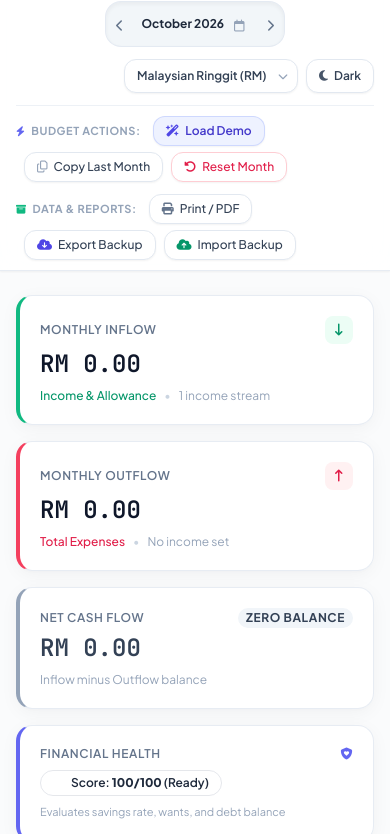
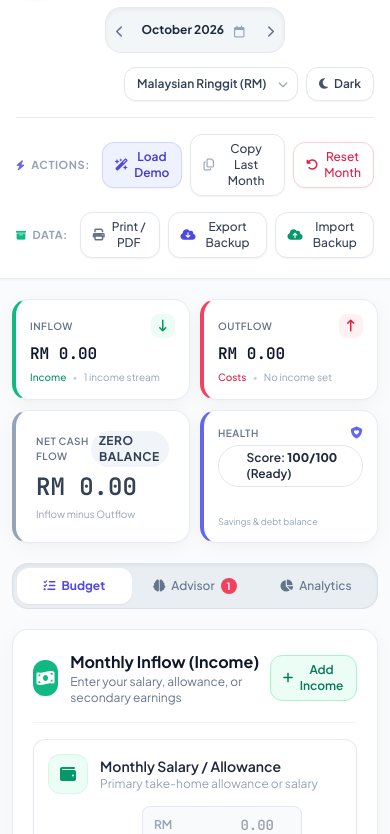
Before and after one commit to henyu0112/budget-calculator, a website: page index.html in a window 390 px wide. Shown: the part 63-897 px from the top of the page. Drawn offline with nearby package versions, Linux system fonts and the light colour scheme.

Commit message:
Enhance mobile phone UI with 2x2 stat cards, mobile segmented view switcher, decimal input keyboards, and expanded header spacing

```diff
--- a/css/styles.css
+++ b/css/styles.css
@@ -91,6 +91,15 @@ input:focus, select:focus, button:focus-visible {
   height: 6px;
 }
 
+.no-scrollbar::-webkit-scrollbar {
+  display: none;
+}
+
+.no-scrollbar {
+  -ms-overflow-style: none;
+  scrollbar-width: none;
+}
+
 ::-webkit-scrollbar-track {
   background: #f1f5f9;
 }
--- a/index.html
+++ b/index.html
@@ -43,7 +43,7 @@
     <div class="max-w-7xl mx-auto px-4 sm:px-6 lg:px-8">
 
       <!-- ROW 1: BRAND, MONTH SELECTOR, & PREFERENCES -->
-      <div class="flex flex-col md:flex-row items-center justify-between py-3 md:py-0 md:h-18 gap-3 md:gap-4">
+      <div class="flex flex-col md:flex-row items-center justify-between pt-4 pb-4 sm:pt-5 sm:pb-6 gap-3.5 md:gap-4">
 
         <!-- App Logo & Title -->
         <div class="flex items-center space-x-3 shrink-0 self-start md:self-auto">
@@ -98,13 +98,13 @@
         </div>
       </div>
 
-      <!-- ROW 2: CATEGORIZED TOOLBAR (BUDGET ACTIONS & DATA REPORTS) -->
-      <div class="py-2.5 border-t border-slate-200/60 dark:border-slate-800/80 flex flex-wrap items-center justify-between gap-3 text-xs">
+      <!-- ROW 2: CATEGORIZED TOOLBAR (EXPANDED SPACING & MOBILE SLIDER) -->
+      <div class="pt-4 pb-4 sm:pt-5 sm:pb-5 border-t border-slate-200/80 dark:border-slate-800 flex flex-col md:flex-row md:items-center justify-between gap-3 text-xs">
 
         <!-- Category 1: Monthly Budget Actions -->
-        <div class="flex items-center space-x-2 flex-wrap gap-y-1.5">
-          <span class="text-[11px] font-bold uppercase tracking-wider text-slate-400 dark:text-slate-500 flex items-center mr-1">
-            <i class="fa-solid fa-bolt text-indigo-500 mr-1.5 text-[10px]"></i> Budget Actions:
+        <div class="flex items-center space-x-2 overflow-x-auto no-scrollbar pb-1 md:pb-0 shrink-0">
+          <span class="text-[11px] font-bold uppercase tracking-wider text-slate-400 dark:text-slate-500 flex items-center mr-1 shrink-0">
+            <i class="fa-solid fa-bolt text-indigo-500 mr-1.5 text-[10px]"></i> Actions:
           </span>
 
           <!-- Load Demo -->
@@ -127,9 +127,9 @@
         </div>
 
         <!-- Category 2: Data, Backup & Reports (Separated into its own category) -->
-        <div class="flex items-center space-x-2 flex-wrap gap-y-1.5">
-          <span class="text-[11px] font-bold uppercase tracking-wider text-slate-400 dark:text-slate-500 flex items-center mr-1">
-            <i class="fa-solid fa-box-archive text-emerald-500 mr-1.5 text-[10px]"></i> Data & Reports:
+        <div class="flex items-center space-x-2 overflow-x-auto no-scrollbar pb-1 md:pb-0 shrink-0">
+          <span class="text-[11px] font-bold uppercase tracking-wider text-slate-400 dark:text-slate-500 flex items-center mr-1 shrink-0">
+            <i class="fa-solid fa-box-archive text-emerald-500 mr-1.5 text-[10px]"></i> Data:
           </span>
 
           <!-- Print / PDF -->
@@ -158,79 +158,98 @@
   </header>
 
   <!-- MAIN CONTAINER -->
-  <main class="max-w-7xl mx-auto px-4 sm:px-6 lg:px-8 py-6 sm:py-8 flex-1 w-full space-y-6 sm:space-y-8">
+  <main class="max-w-7xl mx-auto px-3 sm:px-6 lg:px-8 py-5 sm:py-8 flex-1 w-full space-y-5 sm:space-y-8">
 
-    <!-- TOP OVERVIEW SUMMARY CARDS -->
-    <section class="grid grid-cols-1 sm:grid-cols-2 lg:grid-cols-4 gap-4 sm:gap-5">
+    <!-- TOP OVERVIEW SUMMARY CARDS (2x2 on Mobile, 4x1 on Desktop) -->
+    <section class="grid grid-cols-2 lg:grid-cols-4 gap-2.5 sm:gap-4 lg:gap-5">
 
       <!-- Inflow Card -->
-      <div class="glass-panel card-shadow rounded-2xl p-5 border-l-4 border-l-emerald-500 relative overflow-hidden">
-        <div class="flex items-center justify-between text-slate-500 dark:text-slate-400 text-xs font-semibold uppercase tracking-wider mb-1">
-          <span>Monthly Inflow</span>
-          <span class="w-7 h-7 rounded-lg bg-emerald-50 dark:bg-emerald-950/60 text-emerald-600 dark:text-emerald-400 flex items-center justify-center">
-            <i class="fa-solid fa-arrow-down-long"></i>
+      <div class="glass-panel card-shadow rounded-2xl p-3.5 sm:p-5 border-l-4 border-l-emerald-500 relative overflow-hidden">
+        <div class="flex items-center justify-between text-slate-500 dark:text-slate-400 text-[10px] sm:text-xs font-semibold uppercase tracking-wider mb-1">
+          <span>Inflow</span>
+          <span class="w-6 h-6 sm:w-7 sm:h-7 rounded-lg bg-emerald-50 dark:bg-emerald-950/60 text-emerald-600 dark:text-emerald-400 flex items-center justify-center">
+            <i class="fa-solid fa-arrow-down-long text-xs sm:text-sm"></i>
           </span>
         </div>
-        <div id="statTotalIncome" class="text-2xl sm:text-3xl font-bold font-mono-numbers text-slate-900 dark:text-white mt-1">RM 0.00</div>
-        <div class="flex items-center space-x-2 mt-2">
-          <span class="text-xs text-emerald-600 dark:text-emerald-400 font-medium">Income & Allowance</span>
-          <span class="text-xs text-slate-300 dark:text-slate-600">•</span>
-          <span id="statIncomeSubtext" class="text-xs text-slate-400 dark:text-slate-400">1 stream</span>
+        <div id="statTotalIncome" class="text-base sm:text-2xl lg:text-3xl font-bold font-mono-numbers text-slate-900 dark:text-white mt-1 truncate">RM 0.00</div>
+        <div class="flex items-center space-x-1.5 mt-1 sm:mt-2 text-[10px] sm:text-xs truncate">
+          <span class="text-emerald-600 dark:text-emerald-400 font-medium truncate">Income</span>
+          <span class="text-slate-300 dark:text-slate-600">•</span>
+          <span id="statIncomeSubtext" class="text-slate-400 dark:text-slate-400 truncate">1 stream</span>
         </div>
       </div>
 
       <!-- Outflow Card -->
-      <div class="glass-panel card-shadow rounded-2xl p-5 border-l-4 border-l-rose-500 relative overflow-hidden">
-        <div class="flex items-center justify-between text-slate-500 dark:text-slate-400 text-xs font-semibold uppercase tracking-wider mb-1">
-          <span>Monthly Outflow</span>
-          <span class="w-7 h-7 rounded-lg bg-rose-50 dark:bg-rose-950/60 text-rose-600 dark:text-rose-400 flex items-center justify-center">
-            <i class="fa-solid fa-arrow-up-long"></i>
+      <div class="glass-panel card-shadow rounded-2xl p-3.5 sm:p-5 border-l-4 border-l-rose-500 relative overflow-hidden">
+        <div class="flex items-center justify-between text-slate-500 dark:text-slate-400 text-[10px] sm:text-xs font-semibold uppercase tracking-wider mb-1">
+          <span>Outflow</span>
+          <span class="w-6 h-6 sm:w-7 sm:h-7 rounded-lg bg-rose-50 dark:bg-rose-950/60 text-rose-600 dark:text-rose-400 flex items-center justify-center">
+            <i class="fa-solid fa-arrow-up-long text-xs sm:text-sm"></i>
           </span>
         </div>
-        <div id="statTotalExpenses" class="text-2xl sm:text-3xl font-bold font-mono-numbers text-slate-900 dark:text-white mt-1">RM 0.00</div>
-        <div class="flex items-center space-x-2 mt-2">
-          <span class="text-xs text-rose-600 dark:text-rose-400 font-medium">Total Expenses</span>
-          <span class="text-xs text-slate-300 dark:text-slate-600">•</span>
-          <span id="statExpenseSubtext" class="text-xs text-slate-400 dark:text-slate-400">0% of income</span>
+        <div id="statTotalExpenses" class="text-base sm:text-2xl lg:text-3xl font-bold font-mono-numbers text-slate-900 dark:text-white mt-1 truncate">RM 0.00</div>
+        <div class="flex items-center space-x-1.5 mt-1 sm:mt-2 text-[10px] sm:text-xs truncate">
+          <span class="text-rose-600 dark:text-rose-400 font-medium truncate">Costs</span>
+          <span class="text-slate-300 dark:text-slate-600">•</span>
+          <span id="statExpenseSubtext" class="text-slate-400 dark:text-slate-400 truncate">0% spent</span>
         </div>
       </div>
 
       <!-- Net Balance / Cash Flow Card -->
-      <div id="balanceStatCard" class="glass-panel card-shadow rounded-2xl p-5 border-l-4 border-l-indigo-500 relative overflow-hidden">
-        <div class="flex items-center justify-between text-slate-500 dark:text-slate-400 text-xs font-semibold uppercase tracking-wider mb-1">
+      <div id="balanceStatCard" class="glass-panel card-shadow rounded-2xl p-3.5 sm:p-5 border-l-4 border-l-indigo-500 relative overflow-hidden">
+        <div class="flex items-center justify-between text-slate-500 dark:text-slate-400 text-[10px] sm:text-xs font-semibold uppercase tracking-wider mb-1">
           <span>Net Cash Flow</span>
-          <span id="balanceBadge" class="text-xs font-bold px-2 py-0.5 rounded-full bg-slate-100 dark:bg-slate-800 text-slate-700 dark:text-slate-300">Zero Balance</span>
+          <span id="balanceBadge" class="text-[9px] sm:text-xs font-bold px-1.5 py-0.5 rounded-full bg-slate-100 dark:bg-slate-800 text-slate-700 dark:text-slate-300 truncate max-w-[85px] sm:max-w-none">Zero</span>
         </div>
-        <div id="statBalance" class="text-2xl sm:text-3xl font-bold font-mono-numbers text-slate-900 dark:text-white mt-1">RM 0.00</div>
-        <div class="flex items-center space-x-2 mt-2 text-xs text-slate-400 dark:text-slate-500">
-          <span>Inflow minus Outflow balance</span>
+        <div id="statBalance" class="text-base sm:text-2xl lg:text-3xl font-bold font-mono-numbers text-slate-900 dark:text-white mt-1 truncate">RM 0.00</div>
+        <div class="flex items-center space-x-1 mt-1 sm:mt-2 text-[10px] sm:text-xs text-slate-400 dark:text-slate-500 truncate">
+          <span class="truncate">Inflow minus Outflow</span>
         </div>
       </div>
 
       <!-- Financial Health Score Card -->
-      <div class="glass-panel card-shadow rounded-2xl p-5 border-l-4 border-l-indigo-500 relative overflow-hidden flex flex-col justify-between">
+      <div class="glass-panel card-shadow rounded-2xl p-3.5 sm:p-5 border-l-4 border-l-indigo-500 relative overflow-hidden flex flex-col justify-between">
         <div>
-          <div class="flex items-center justify-between text-slate-500 dark:text-slate-400 text-xs font-semibold uppercase tracking-wider mb-1">
-            <span>Financial Health</span>
-            <i class="fa-solid fa-shield-heart text-indigo-500"></i>
+          <div class="flex items-center justify-between text-slate-500 dark:text-slate-400 text-[10px] sm:text-xs font-semibold uppercase tracking-wider mb-1">
+            <span>Health</span>
+            <i class="fa-solid fa-shield-heart text-indigo-500 text-xs sm:text-sm"></i>
           </div>
-          <div class="mt-2">
-            <span id="healthScoreBadge" class="inline-flex items-center text-xs font-semibold px-3 py-1 rounded-full border bg-emerald-50 dark:bg-emerald-950/70 text-emerald-700 dark:text-emerald-300 border-emerald-200 dark:border-emerald-800">
-              <span class="w-2.5 h-2.5 rounded-full mr-2 bg-emerald-500"></span>
-              Score: <strong>100/100</strong> (Ready)
+          <div class="mt-1">
+            <span id="healthScoreBadge" class="inline-flex items-center text-[10px] sm:text-xs font-semibold px-2 sm:px-3 py-0.5 sm:py-1 rounded-full border bg-emerald-50 dark:bg-emerald-950/70 text-emerald-700 dark:text-emerald-300 border-emerald-200 dark:border-emerald-800">
+              <span class="w-2 h-2 rounded-full mr-1.5 bg-emerald-500"></span>
+              Score: <strong>100/100</strong>
             </span>
           </div>
         </div>
-        <p class="text-[11px] text-slate-400 dark:text-slate-500 mt-2">Evaluates savings rate, wants, and debt balance</p>
+        <p class="text-[9px] sm:text-[11px] text-slate-400 dark:text-slate-500 mt-1 truncate">Savings & debt balance</p>
       </div>
 
     </section>
 
+    <!-- MOBILE VIEW SEGMENTED CONTROLLER (Visible only on mobile screens) -->
+    <div class="lg:hidden">
+      <div class="grid grid-cols-3 gap-1.5 p-1 bg-slate-200/70 dark:bg-slate-800/80 rounded-2xl border border-slate-300/60 dark:border-slate-700 shadow-inner text-xs font-semibold text-center">
+        <button id="mobileTabBudget" type="button" class="mobile-tab-btn py-2.5 rounded-xl bg-white dark:bg-slate-700 text-indigo-600 dark:text-indigo-400 font-bold shadow-sm transition-all flex items-center justify-center space-x-1.5">
+          <i class="fa-solid fa-list-check text-xs"></i>
+          <span>Budget</span>
+        </button>
+        <button id="mobileTabAdvisor" type="button" class="mobile-tab-btn py-2.5 rounded-xl text-slate-500 dark:text-slate-400 font-medium hover:text-slate-800 dark:hover:text-slate-200 transition-all flex items-center justify-center space-x-1.5 relative">
+          <i class="fa-solid fa-brain text-xs"></i>
+          <span>Advisor</span>
+          <span id="mobileAdvisorBadge" class="hidden text-[10px] px-1.5 py-0.2 rounded-full bg-rose-500 text-white font-bold ml-1"></span>
+        </button>
+        <button id="mobileTabCharts" type="button" class="mobile-tab-btn py-2.5 rounded-xl text-slate-500 dark:text-slate-400 font-medium hover:text-slate-800 dark:hover:text-slate-200 transition-all flex items-center justify-center space-x-1.5">
+          <i class="fa-solid fa-chart-pie text-xs"></i>
+          <span>Analytics</span>
+        </button>
+      </div>
+    </div>
+
     <!-- MAIN TWO-COLUMN WORKSPACE -->
-    <div class="grid grid-cols-1 lg:grid-cols-12 gap-6 sm:gap-8 items-start">
+    <div class="grid grid-cols-1 lg:grid-cols-12 gap-5 sm:gap-8 items-start">
 
       <!-- LEFT COLUMN: BUDGET INPUTS (7 Columns) -->
-      <div class="lg:col-span-7 space-y-6 sm:space-y-8">
+      <div id="budgetInputsColumn" class="lg:col-span-7 space-y-5 sm:space-y-8">
 
         <!-- SECTION 1: INFLOW / INCOME -->
         <section class="glass-panel card-shadow rounded-2xl p-5 sm:p-6 border border-slate-200/80 dark:border-slate-800">
@@ -324,7 +343,7 @@
                   <label class="block text-xs font-semibold text-slate-600 dark:text-slate-400 mb-1">Estimated Amount</label>
                   <div class="relative">
                     <span class="currency-label-display absolute inset-y-0 left-0 pl-3 flex items-center text-slate-400 dark:text-slate-500 text-xs font-semibold pointer-events-none">RM</span>
-                    <input type="number" step="any" min="0" id="customAmountInput" placeholder="0.00" required
+                    <input type="number" step="any" min="0" inputmode="decimal" id="customAmountInput" placeholder="0.00" required
                       class="w-full pl-11 pr-3 py-2 text-right font-mono-numbers text-xs sm:text-sm font-medium bg-white dark:bg-slate-900 text-slate-900 dark:text-white border border-slate-300 dark:border-slate-700 rounded-xl focus:border-indigo-500 focus:ring-2 focus:ring-indigo-100 dark:focus:ring-indigo-950 transition-all">
                   </div>
                 </div>
@@ -360,10 +379,10 @@
 
 
       <!-- RIGHT COLUMN: SMART ADVISOR & CHARTS (5 Columns) -->
-      <div class="lg:col-span-5 space-y-6 sm:space-y-8">
+      <div id="analyticsColumn" class="lg:col-span-5 space-y-5 sm:space-y-8">
 
         <!-- CARD 1: SMART FINANCIAL ADVISOR & SUGGESTIONS -->
-        <section class="glass-panel card-shadow rounded-2xl p-5 sm:p-6 border border-slate-200/80 dark:border-slate-800">
+        <section id="advisorCardSection" class="glass-panel card-shadow rounded-2xl p-5 sm:p-6 border border-slate-200/80 dark:border-slate-800">
           <div class="flex items-center justify-between pb-4 border-b border-slate-100 dark:border-slate-800 mb-4">
             <div class="flex items-center space-x-3">
               <div class="w-9 h-9 rounded-xl bg-gradient-to-tr from-amber-500 to-rose-500 text-white flex items-center justify-center shadow-sm">
@@ -388,7 +407,7 @@
 
 
         <!-- CARD 2: VISUAL ANALYTICS & CHARTS -->
-        <section class="glass-panel card-shadow rounded-2xl p-5 sm:p-6 border border-slate-200/80 dark:border-slate-800">
+        <section id="chartsCardSection" class="glass-panel card-shadow rounded-2xl p-5 sm:p-6 border border-slate-200/80 dark:border-slate-800">
 
           <!-- Chart Header & Switcher Tabs -->
           <div class="flex flex-col sm:flex-row sm:items-center justify-between gap-3 pb-4 border-b border-slate-100 dark:border-slate-800 mb-4">
--- a/js/app.js
+++ b/js/app.js
@@ -32,6 +32,7 @@ class BudgetApp {
       { code: 'IDR', symbol: 'Rp', name: 'Indonesian Rupiah (Rp)' }
     ];
 
+    this.activeMobileTab = 'budget';
     this.theme = this.initTheme();
     this.data = this.loadFromStorage();
     this.init();
@@ -145,6 +146,7 @@ class BudgetApp {
     this.renderMonthSelector();
     this.renderAll();
     this.attachEventListeners();
+    this.switchMobileTab('budget');
   }
 
   formatMoney(num) {
@@ -327,6 +329,69 @@ class BudgetApp {
         this.renderAll();
       }
     });
+
+    // Mobile Segmented Tab Navigation
+    document.getElementById('mobileTabBudget')?.addEventListener('click', () => this.switchMobileTab('budget'));
+    document.getElementById('mobileTabAdvisor')?.addEventListener('click', () => this.switchMobileTab('advisor'));
+    document.getElementById('mobileTabCharts')?.addEventListener('click', () => this.switchMobileTab('charts'));
+
+    // Handle responsive layout on resize / orientation change
+    window.addEventListener('resize', () => {
+      this.switchMobileTab(this.activeMobileTab);
+    });
+  }
+
+  /**
+   * Switch active view on mobile devices (Budget, Advisor, Analytics)
+   */
+  switchMobileTab(tab) {
+    this.activeMobileTab = tab;
+    const isMobile = window.innerWidth < 1024;
+
+    const budgetBtn = document.getElementById('mobileTabBudget');
+    const advisorBtn = document.getElementById('mobileTabAdvisor');
+    const chartsBtn = document.getElementById('mobileTabCharts');
+
+    const setActive = (btn, active) => {
+      if (!btn) return;
+      if (active) {
+        btn.className = 'mobile-tab-btn py-2.5 rounded-xl bg-white dark:bg-slate-700 text-indigo-600 dark:text-indigo-400 font-bold shadow-sm transition-all flex items-center justify-center space-x-1.5';
+      } else {
+        btn.className = 'mobile-tab-btn py-2.5 rounded-xl text-slate-500 dark:text-slate-400 font-medium hover:text-slate-800 dark:hover:text-slate-200 transition-all flex items-center justify-center space-x-1.5';
+      }
+    };
+
+    setActive(budgetBtn, tab === 'budget');
+    setActive(advisorBtn, tab === 'advisor');
+    setActive(chartsBtn, tab === 'charts');
+
+    const budgetCol = document.getElementById('budgetInputsColumn');
+    const analyticsCol = document.getElementById('analyticsColumn');
+    const advisorSection = document.getElementById('advisorCardSection');
+    const chartsSection = document.getElementById('chartsCardSection');
+
+    if (!isMobile) {
+      budgetCol?.classList.remove('hidden');
+      analyticsCol?.classList.remove('hidden');
+      advisorSection?.classList.remove('hidden');
+      chartsSection?.classList.remove('hidden');
+      return;
+    }
+
+    if (tab === 'budget') {
+      budgetCol?.classList.remove('hidden');
+      analyticsCol?.classList.add('hidden');
+    } else if (tab === 'advisor') {
+      budgetCol?.classList.add('hidden');
+      analyticsCol?.classList.remove('hidden');
+      advisorSection?.classList.remove('hidden');
+      chartsSection?.classList.add('hidden');
+    } else if (tab === 'charts') {
+      budgetCol?.classList.add('hidden');
+      analyticsCol?.classList.remove('hidden');
+      advisorSection?.classList.add('hidden');
+      chartsSection?.classList.remove('hidden');
+    }
   }
 
   /**
@@ -733,6 +798,7 @@ class BudgetApp {
                 <input type="number"
                   step="any"
                   min="0"
+                  inputmode="decimal"
                   value="${item.amount !== undefined && item.amount !== '' ? item.amount : ''}"
                   placeholder="0.00"
                   class="w-full pl-11 pr-3 py-2 text-right font-mono-numbers font-semibold text-slate-900 dark:text-white bg-slate-50 dark:bg-slate-900/90 border border-slate-200 dark:border-slate-700 rounded-lg focus:bg-white dark:focus:bg-slate-900 focus:border-emerald-500 focus:ring-2 focus:ring-emerald-100 dark:focus:ring-emerald-950 transition-all text-sm"
@@ -822,6 +888,7 @@ class BudgetApp {
                   <input type="number"
                     step="any"
                     min="0"
+                    inputmode="decimal"
                     value="${amount}"
                     placeholder="0.00"
                     class="w-full pl-11 pr-3 py-2 text-right font-mono-numbers font-semibold text-slate-900 dark:text-white bg-slate-50 dark:bg-slate-900/90 border border-slate-200 dark:border-slate-700 rounded-lg focus:bg-white dark:focus:bg-slate-900 focus:border-indigo-500 focus:ring-2 focus:ring-indigo-100 dark:focus:ring-indigo-950 transition-all text-sm"
@@ -875,6 +942,7 @@ class BudgetApp {
                 <input type="number"
                   step="any"
                   min="0"
+                  inputmode="decimal"
                   value="${amountVal}"
                   placeholder="0.00"
                   class="w-full pl-11 pr-3 py-2 text-right font-mono-numbers font-semibold text-slate-900 dark:text-white bg-slate-50 dark:bg-slate-900/90 border border-slate-200 dark:border-slate-700 rounded-lg focus:bg-white dark:focus:bg-slate-900 focus:border-indigo-500 focus:ring-2 focus:ring-indigo-100 dark:focus:ring-indigo-950 transition-all text-sm"
@@ -978,6 +1046,17 @@ class BudgetApp {
     this.charts.updateDonutChart('expenseDonutChart', result.allExpenses, this.currency);
     this.charts.updateFlowBarChart('cashFlowBarChart', result.totalIncome, result.totalExpenses, result.balance, this.currency);
     this.renderDonutLegend(result.allExpenses);
+
+    // Update Mobile Advisor Notice Badge
+    const mobileBadge = document.getElementById('mobileAdvisorBadge');
+    if (mobileBadge) {
+      if (result.suggestions && result.suggestions.length > 0) {
+        mobileBadge.textContent = result.suggestions.length;
+        mobileBadge.classList.remove('hidden');
+      } else {
+        mobileBadge.classList.add('hidden');
+      }
+    }
   }
 
   renderSuggestions(suggestions) {
```
